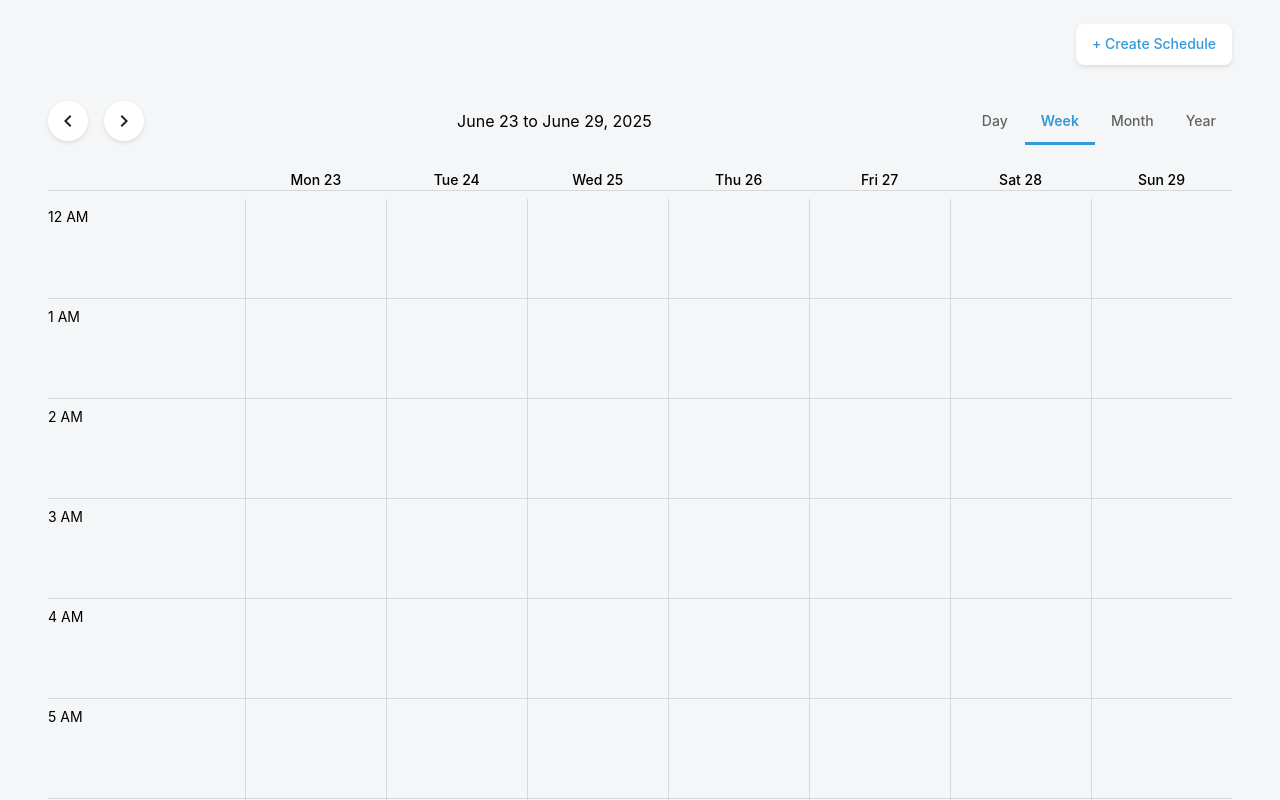
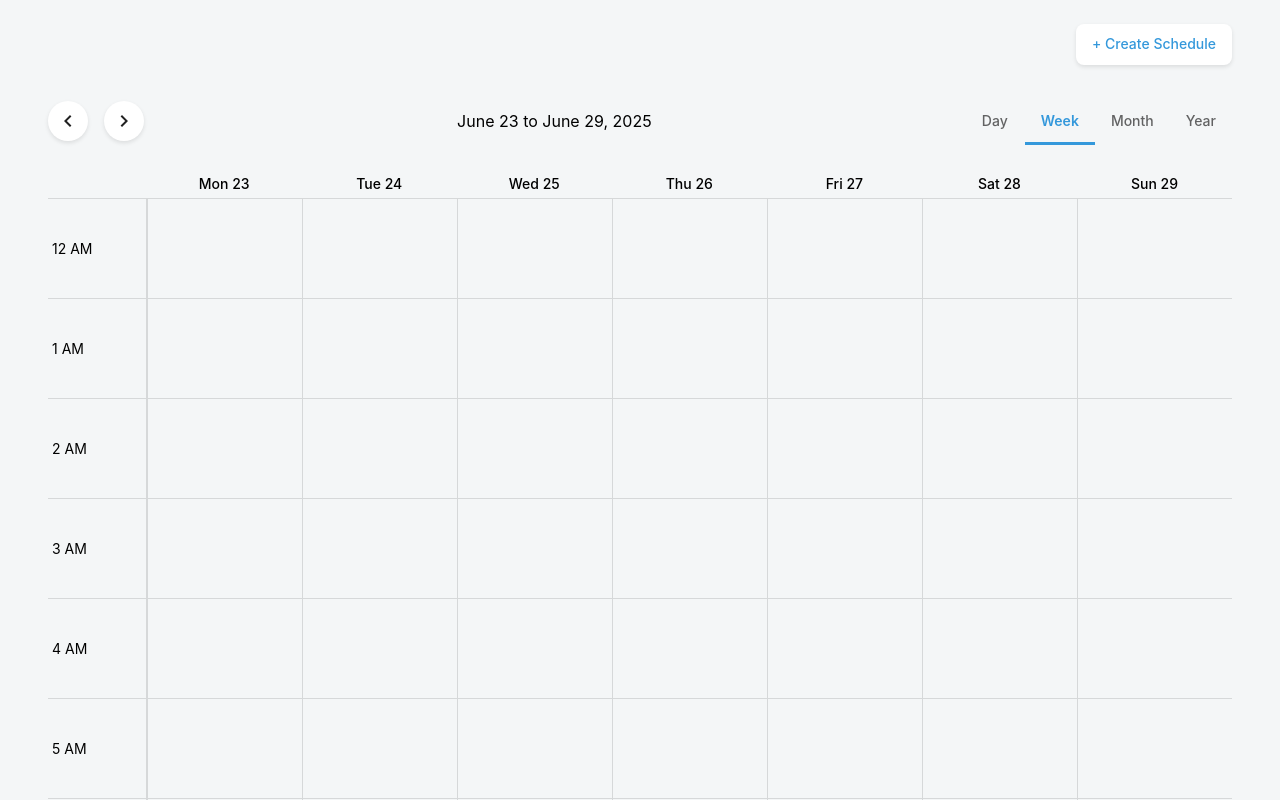
Before and after one commit to Yuvasri1413/DataTerrain, a React (Vite) app: page / in a window 1280 px wide. Both pictures are taken after a click on the tab "Week". Shown: the top 800 px of the page. Built offline with nearby package versions, Linux system fonts and the light colour scheme.

Commit message:
week view

```diff
--- a/public/calendarfromtoenddate.json
+++ b/public/calendarfromtoenddate.json
@@ -453,8 +453,58 @@
         "id": 10,
         "summary": "8th Round",
         "desc": "8th Round",
-        "start": "2025-06-29T12:30:00+05:30",
-        "end": "2025-06-29T13:00:00+05:30",
+        "start": "2025-06-01T12:30:00+05:30",
+        "end": "2025-06-01T13:00:00+05:30",
+        "attendees": null,
+        "status": null,
+        "comment": null,
+        "score": {
+            "o": 6
+        },
+            "link": "https://meet.google.com/landing",
+        "user_det": {
+            "id": 1,
+            "question_score": null,
+            "status": null,
+            "candidate": {
+                "id": 1,
+                "candidate_firstName": "mohan",
+                "candidate_lastName": "raj",
+                "candidateGender": "male",
+                "candidateComment": "",
+                "candidate_email": "mohanrajk@dataterrain.com"
+            },
+            "handled_by": {
+                "id": 3,
+                "last_login": null,
+                "userEmail": "vinodhini_hr@dataterrain.com",
+                "username": "vinodhini_hr",
+                "firstName": "Vinodhini",
+                "lastName": "HR",
+                "userRole": "hr_employee"
+            },
+            "job_id": {
+                "id": 11,
+                "jobRequest_Title": "django developer",
+                "jobRequest_Role": "software engineer",
+                "jobRequest_KeySkills": "django",
+                "jobRequest_Description": "asfffasf"
+            }
+        },
+        "job_id": {
+            "id": 11,
+            "jobRequest_Title": "django developer",
+            "jobRequest_Role": "software engineer",
+            "jobRequest_KeySkills": "django",
+            "jobRequest_Description": "asfffasf"
+        }
+    },
+    {
+        "id": 10,
+        "summary": "8th Round",
+        "desc": "8th Round",
+        "start": "2025-07-04T10:30:00+05:30",
+        "end": "2025-07-04T11:00:00+05:30",
         "attendees": null,
         "status": null,
         "comment": null,
--- a/src/components/CalendarHeader.jsx
+++ b/src/components/CalendarHeader.jsx
@@ -65,7 +65,7 @@ const CalendarHeader = ({
 
   // Render date title based on view type
   const renderDateTitle = () => {
-    switch(viewType) {
+    switch (viewType) {
       case 'day':
         return format(currentDate, 'MMMM d, yyyy');
       case 'week':
@@ -170,6 +170,7 @@ const CalendarHeader = ({
           sx={{
             mx: 2,
             textAlign: 'center',
+            fontSize: '1 rem',
               ...(isMobile && {
               fontSize: '0.875rem'
             })
--- a/src/components/Events/MainEventView.jsx
+++ b/src/components/Events/MainEventView.jsx
@@ -32,6 +32,12 @@ const MainEventCard = ({ event, events, view, isShortDuration }) => {
         xs: '125px',
         sm: '125px',
         md: '125px'
+      },
+      '@media (width: 1024px)': {
+        p: 0.5,
+        pl: 0.75,
+        minWidth: '110px',
+        maxWidth: '120px'
       }
     }}>
       <Typography
@@ -39,9 +45,12 @@ const MainEventCard = ({ event, events, view, isShortDuration }) => {
         sx={{
           fontWeight: 'bold',
           fontSize: {
-            xs: '0.65rem',
+            xs: '0.6rem',
             sm: '0.75rem',
             md: '0.85rem'
+          },
+          '@media (width: 1024px)': {
+            fontSize: '0.7rem',
           },
           wordBreak: 'break-word',
           mb: isShortDuration ? 0 : {
@@ -60,9 +69,12 @@ const MainEventCard = ({ event, events, view, isShortDuration }) => {
             color="textSecondary"
             sx={{
               fontSize: {
-                xs: '0.55rem',
+                xs: '0.6rem',
                 sm: '0.65rem',
                 md: '0.75rem'
+              },
+              '@media (width: 1024px)': {
+                fontSize: '0.6rem'
               },
               wordBreak: 'break-word',
               mb: {
@@ -79,9 +91,12 @@ const MainEventCard = ({ event, events, view, isShortDuration }) => {
             color="textSecondary"
             sx={{
               fontSize: {
-                xs: '0.45rem',
+                xs: '0.5rem',
                 sm: '0.55rem',
                 md: '0.65rem'
+              },
+              '@media (width: 1024px)': {
+                fontSize: '0.5rem'
               },
               wordBreak: 'break-word'
             }}
--- a/src/components/views/WeekView.jsx
+++ b/src/components/views/WeekView.jsx
@@ -4,7 +4,8 @@ import {
   Typography,
   Paper,
   Grid,
-  useTheme
+  useTheme,
+  useMediaQuery
 } from '@mui/material';
 import {
   format,
@@ -31,12 +32,14 @@ const WeekView = ({
   onDeleteEvent
 }) => {
   const theme = useTheme();
+  const is1024Screen = useMediaQuery('(width: 1024px)');
+  const isTablet = useMediaQuery(theme.breakpoints.down('md'));
   const [selectedEvent, setSelectedEvent] = useState(null);
   const [anchorEl, setAnchorEl] = useState(null);
   const [multiEvents, setMultiEvents] = useState([]);
   const [isModalOpen, setIsModalOpen] = useState(false);
-  const HOUR_HEIGHT = 100; // Height of each hour row in pixels
-  const EVENT_WIDTH = 200; // Fixed width for event cards
+  const HOUR_HEIGHT = is1024Screen ? 65 : isTablet ? 70 : 100;
+  const EVENT_WIDTH = is1024Screen ? 130 : isTablet ? '100%' : 200;
 
   // Calculate week start and days
   const weekStart = startOfWeek(currentDate, { weekStartsOn: 1 });
@@ -115,24 +118,66 @@ const WeekView = ({
   };
 
   return (
-    <Box sx={{ width: '100%', overflowX: 'auto' }}>
-      {/* Week Header */}
+    <Box sx={{
+      width: '100%',
+      overflowX: 'hidden',
+      overflowY: 'auto',
+      '& .MuiGrid-container': {
+        width: '100%',
+        margin: 0,
+        maxWidth: '100%'
+      },
+      '& .MuiGrid-item': {
+        padding: theme.spacing(0.5),
+        minWidth: 0
+      }
+    }}>
+      {/* Week Header - Only show on desktop */}
+      {!isTablet && (
         <Grid
           container
           sx={{
             borderBottom: `1px solid ${theme.palette.divider}`,
-          marginBottom: theme.spacing(1)
+            marginBottom: theme.spacing(0.5),
+            width: '100%',
+            '& .MuiGrid-item': {
+              flexShrink: 1,
+              width: 'auto'
+            }
           }}
         >
-        <Grid item xs={2}></Grid>
+          <Grid
+            item
+            xs={1}
+            sx={{
+              minWidth: is1024Screen ? '40px' : '60px',
+              maxWidth: is1024Screen ? '40px' : '60px'
+            }}
+          />
           {weekDays.map((day) => (
-          <Grid item xs key={day.toISOString()}>
-            <Typography variant="subtitle2" align="center">
+            <Grid
+              item
+              xs
+              key={day.toISOString()}
+              sx={{
+                flexGrow: 1,
+                flexBasis: 0
+              }}
+            >
+              <Typography
+                variant="subtitle2"
+                align="center"
+                noWrap
+                sx={{
+                  fontSize: is1024Screen ? '0.7rem' : '0.875rem'
+                }}
+              >
                 {format(day, 'EEE dd')}
               </Typography>
             </Grid>
           ))}
         </Grid>
+      )}
 
       {/* Hours and Events */}
       {Array.from({ length: 24 }, (_, i) => i).map((hour) => (
@@ -141,25 +186,38 @@ const WeekView = ({
           key={hour}
           sx={{
             borderBottom: `1px solid ${theme.palette.divider}`,
-            height: `${HOUR_HEIGHT}px`,
-            position: 'relative'
+            minHeight: `${HOUR_HEIGHT}px`,
+            position: 'relative',
+            flexDirection: isTablet ? 'column' : 'row'
           }}
         >
           {/* Time Column */}
           <Grid
             item
-            xs={2}
+            xs={isTablet ? 12 : 1}
             sx={{
               display: 'flex',
-              alignItems: 'flex-start',
-              justifyContent: 'flex-start',
-              paddingTop: '8px'
+              alignItems: 'center',
+              justifyContent: isTablet ? 'flex-start' : 'flex-start',
+              paddingLeft: isTablet ? 2 : 1,
+              borderRight: isTablet ? 'none' : `1px solid ${theme.palette.divider}`,
+              backgroundColor: isTablet ? 'transparent' : 'transparent',
+              minWidth: isTablet ? 'auto' : '60px',
+              position: isTablet ? 'sticky' : 'relative',
+              left: isTablet ? 0 : 'auto',
+              zIndex: isTablet ? 1 : 'auto'
             }}
           >
-            <Typography variant="body2">
+            <Typography
+              variant="body2"
+              sx={{
+                fontWeight: 'normal',
+                fontSize: isTablet ? '0.9rem' : '0.875rem'
+              }}
+            >
               {hour === 0 ? '12 AM' :
                hour === 12 ? '12 PM' :
-               hour < 12 ? `${hour} AM` : `${hour - 12} PM`}
+               hour < 12 ? `${hour} AM` : `${hour-12} PM`}
             </Typography>
           </Grid>
 
@@ -172,25 +230,37 @@ const WeekView = ({
             return (
               <Grid
                 item
-                xs
+                xs={isTablet ? 12 : true}
                 key={day.toISOString()}
                 sx={{
                   position: 'relative',
-                  height: '100%',
-                  borderLeft: `1px solid ${theme.palette.divider}`
+                  minHeight: isTablet ? 'auto' : '100%',
+                  borderLeft: isTablet ? 'none' : `1px solid ${theme.palette.divider}`,
+                  display: isTablet ? 'flex' : 'block',
+                  flexDirection: isTablet ? 'column' : 'row',
+                  alignItems: isTablet ? 'center' : 'stretch',
+                  justifyContent: isTablet ? 'center' : 'flex-start',
+                  pl: isTablet ? 2 : 1,
+                  pr: isTablet ? 2 : 1,
+                  pt: isTablet ? 1 : 0,
+                  pb: isTablet ? 1 : 0
                 }}
               >
                 {hourEvents.map((event) => (
                   <Box
                     key={event.id}
                     sx={{
-                      position: 'absolute',
-                      top: event.top,
-                      height: event.height,
-                      left: '8px',
-                      right: '8px',
-                      maxWidth: EVENT_WIDTH,
-                      zIndex: 1
+                      position: isTablet ? 'relative' : 'absolute',
+                      top: isTablet ? 0 : event.top,
+                      height: isTablet ? 'auto' : event.height,
+                      width: isTablet ? '80%' : EVENT_WIDTH,
+                      margin: isTablet ? '0 auto' : 0,
+                      mb: isTablet ? 1 : 0,
+                      '@media (width: 1024px)': {
+                        left: '2px',
+                        right: '2px',
+                        maxWidth: 'calc(100% - 4px)'
+                      }
                     }}
                   >
                     <MainEventView
```
Also changed, not shown: src/components/views/MonthView.jsx (+57 -20 lines). Lines whose indentation alone changed are shown as unchanged.
